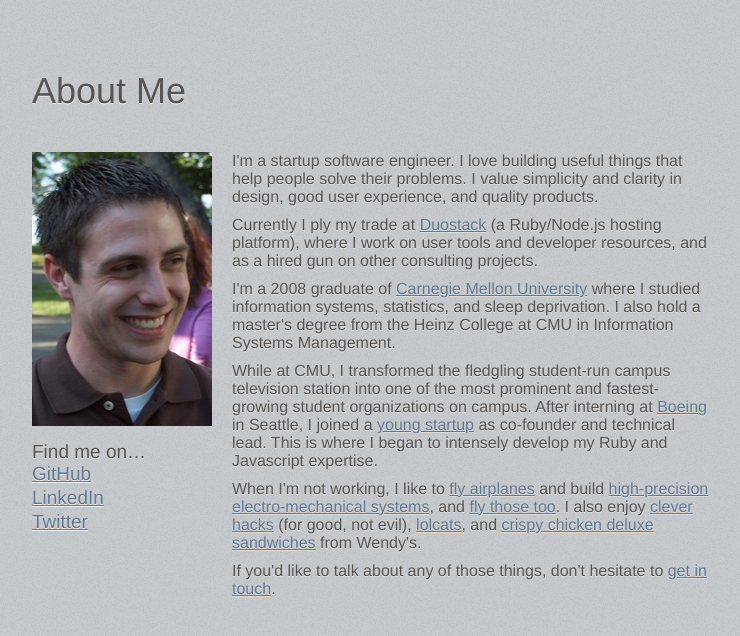
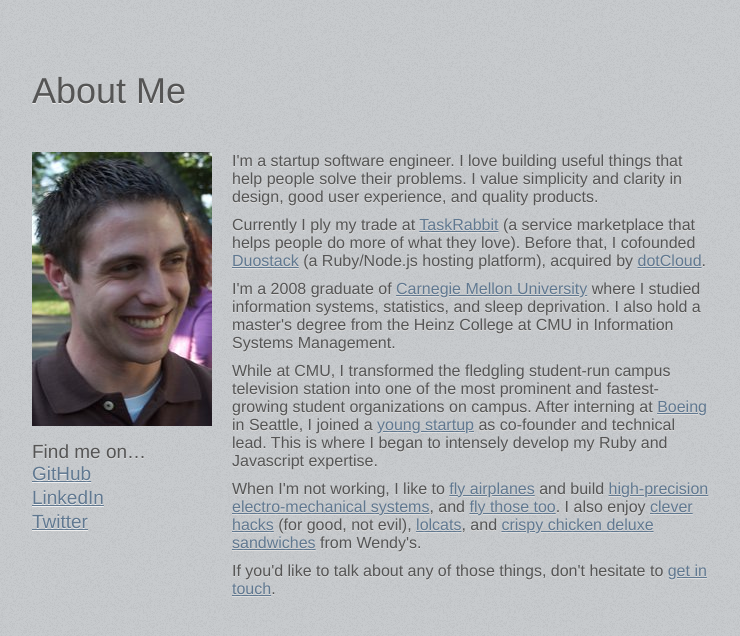
Before and after one commit to tfe/toddeichel.com, a Jekyll site: the page built from about/index.html, in a window 1280 px wide. Shown: the top 636 px of the page, without its empty margins (268-1008 px from the left). Built offline with Jekyll 4.4.1, drawn with Linux system fonts in a browser that asks for light colours; comment, search, counter and statistics services are not loaded.

Commit message:
Add TaskRabbit and Duostack acquisition to bio.

```diff
--- a/about/index.html
+++ b/about/index.html
@@ -21,7 +21,7 @@
 
   <p>I'm a startup software engineer. I love building useful things that help people solve their problems. I value simplicity and clarity in design, good user experience, and quality products.</p>
 
-  <p>Currently I ply my trade at <a href="http://www.duostack.com/">Duostack</a> (a Ruby/Node.js hosting platform), where I work on user tools and developer resources, and as a hired gun on other consulting projects.</p>
+  <p>Currently I ply my trade at <a href="http://www.taskrabbit.com/">TaskRabbit</a> (a service marketplace that helps people do more of what they love). Before that, I cofounded <a href="http://www.duostack.com/">Duostack</a> (a Ruby/Node.js hosting platform), acquired by <a href="http://www.dotcloud.com/">dotCloud</a>.</p>
 
   <p>I'm a 2008 graduate of <a href="http://cmu.edu/">Carnegie Mellon University</a> where I studied information systems, statistics, and sleep deprivation. I also hold a master's degree from the Heinz College at CMU in Information Systems Management.</p>
 
```
